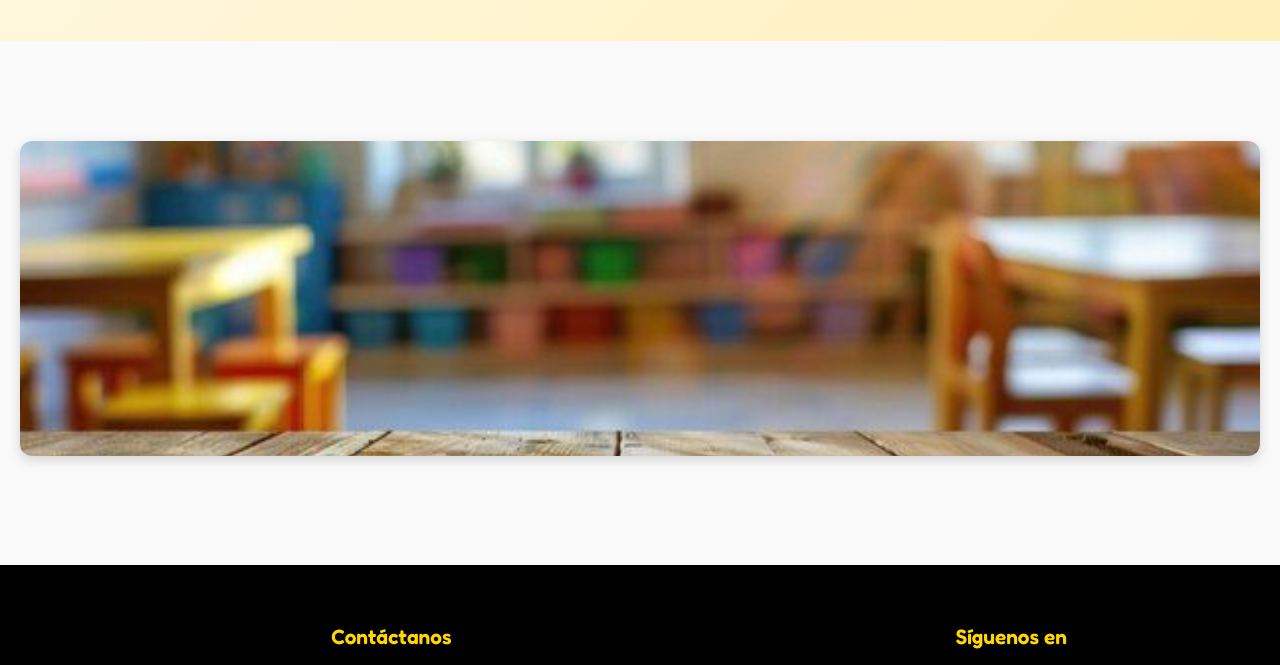
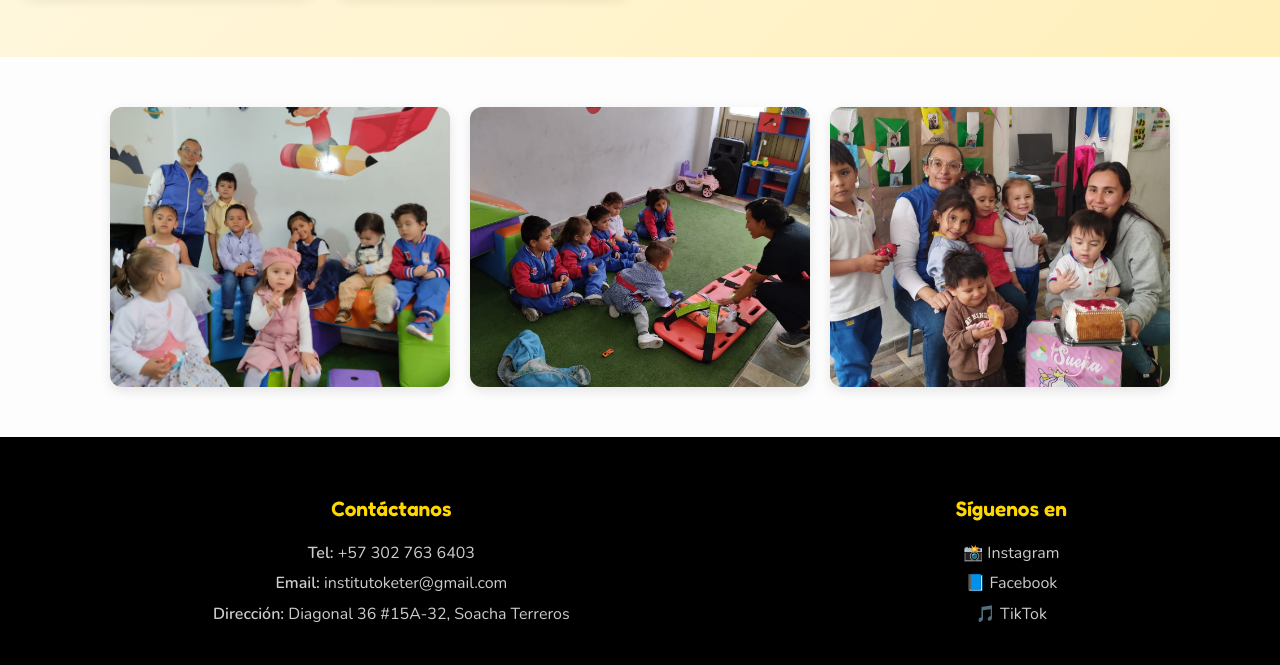
Before and after one commit to institutoketer/institutoKeter, a plain HTML site: page html/valores.html in a window 1280 px wide. Shown: the part 3550-4215 px from the top of the page. Drawn offline with nearby package versions, Linux system fonts and the light colour scheme.

Commit message:
cambiando imagenes v1

```diff
--- a/css/style.css
+++ b/css/style.css
@@ -152,7 +152,7 @@ main h1{
 /* Estilos específicos para la página de Nosotros */
 /* ===== Hero con imagen ===== */
 .hero-nosotros {
-  background: url("../img/fondos/koreanosLeyendo.jpg") no-repeat center center/cover;
+  background: url("../img/fondos/leyendo02.jpg") no-repeat center center/cover;
   height: 250px;
   display: flex;
   justify-content: center;
@@ -844,18 +844,47 @@ section {
   position: relative;
   z-index: 1;
 }
+/* ====imagenes de valores Intermedio ====== */
+.intermedio-valores {
+  padding: 50px 0;
+  background: #fdfdfd; /* un fondo limpio y claro */
+}
+
+.intermedio-valores .imagenes-grid {
+  display: grid;
+  grid-template-columns: repeat(auto-fit, minmax(280px, 1fr));
+  gap: 20px;
+  max-width: 1100px;
+  margin: 0 auto;
+  padding: 0 20px;
+}
+
+.intermedio-valores .imagenes-grid img {
+  width: 100%;
+  height: 280px;
+  object-fit: cover;
+  border-radius: 12px;
+  box-shadow: 0 4px 12px rgba(0,0,0,0.1);
+  transition: transform 0.3s ease;
+}
+
+.intermedio-valores .imagenes-grid img:hover {
+  transform: scale(1.03);
+}
+
 /* ===== FIN VALORES INSTITUCIONALES ===== */
 
 /* ===== IMAGEN SEPARADOR ===== */
 .imagen-separador {
   width: 100%;
-  margin: 40px 0;
+  height: 500px;
+  margin: 20px 0;
   overflow: hidden;
 }
 
 .imagen-separador img {
   width: 100%;
-  height: 315px;        /* puedes ajustar la altura */
+  height: 500px;        /* puedes ajustar la altura */
   object-fit: cover;    /* recorta la imagen para que siempre se vea bien */
   border-radius: 12px;  /* opcional, para darle bordes suaves */
   box-shadow: 0 4px 12px rgba(0,0,0,0.15);
--- a/html/valores.html
+++ b/html/valores.html
@@ -184,9 +184,13 @@
         </div>
     </section>
 
-    <!-- Imagen intermedia final -->
-    <section class="imagen-separador">
-    <img src="../img/fondos/fondoEscolar1.jpg" alt="Decoración educativa">
+    <!-- Sección intermedia con 3 imágenes -->
+    <section class="intermedio-valores">
+        <div class="imagenes-grid">
+            <img src="../img/fotos/reunidos02.jpg" alt="Imagen decorativa 1">
+            <img src="../img/fondos/camillafondo01.jpg" alt="Imagen decorativa 2">
+            <img src="../img/fondos/fondocoordi.jpg" alt="Imagen decorativa 3">
+        </div>
     </section>
 
 
```
Also changed, not shown: img/fondos/camillafondo01.jpg (added), img/fondos/fondocoordi.jpg (added), img/fondos/leyendo02.jpg (added), img/fondos/reunidosFondo.jpg (added), img/fotos/leyendo01.jpeg (added).
